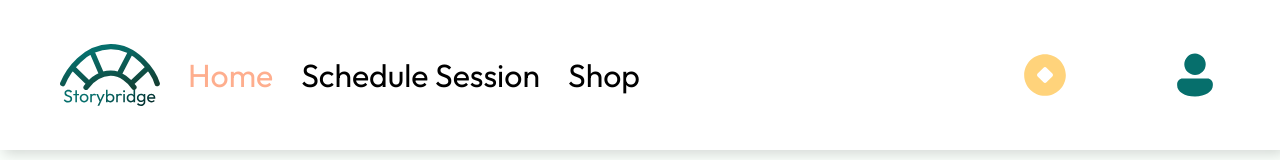
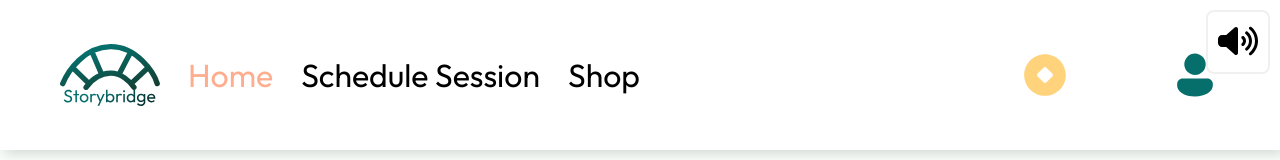
Before and after one commit to s-palakur/story-bridge, a Next.js app in the folder storybridge/: page /dashboard in a window 1280 px wide. Shown: the top 160 px of the page. Built offline with nearby package versions, Linux system fonts and the light colour scheme.

Commit message:
added accessibility tts

```diff
--- a/storybridge/app/dashboard/Dash.js
+++ b/storybridge/app/dashboard/Dash.js
@@ -6,6 +6,8 @@ import {
   addElderToFirestore,
   addKidToFirestore
 } from "../firebase";
+
+import TextToSpeechButton from "./tts.js"
 
 export default function Dash() {
   const router = useRouter();
@@ -25,7 +27,9 @@ export default function Dash() {
 
   return (
     <div className={styles.main}>
+      <TextToSpeechButton />
       <div className={styles.logoContainer}>
+      <div id="readable">
         <p className={styles.description}>I am a...</p>
         <div className={styles.buttonContainer}>
           <button
@@ -41,7 +45,8 @@ export default function Dash() {
             Elder
           </button>
         </div>
+        </div>
       </div>
-    </div>
+     </div>
   );
 }
--- a/storybridge/app/dashboard/Dash.module.css
+++ b/storybridge/app/dashboard/Dash.module.css
@@ -56,6 +56,20 @@
     cursor: pointer;
   }
 
+  .buttontts {
+    position: fixed;
+    top: 10px;
+    right: 10px;
+    background-color: white;
+    color: black;
+    width: 4rem;
+    height: 4rem;
+    border-radius: 0.5rem;
+    border: 2px solid #F0F0F0;
+    font-size: 2rem;
+    cursor: pointer;
+  }
+
   .button:hover {
     box-shadow: 2px 2px 8px rgba(0, 0, 0, 0.1);
     border: 2px solid #d0d0d0;
--- /dev/null
+++ b/storybridge/app/dashboard/tts.js
@@ -0,0 +1,30 @@
+import { FontAwesomeIcon } from '@fortawesome/react-fontawesome';
+import { faVolumeUp } from '@fortawesome/free-solid-svg-icons';
+
+import styles from "./Dash.module.css";
+
+const TextToSpeechButton = () => {
+  const handleReadText = () => {
+    // const textToRead = document.querySelector(‘.styles.logoContainer’).innerText;
+    const textToRead = document.querySelector("#readable").textContent;
+    if ('speechSynthesis' in window) {
+      const utterance = new SpeechSynthesisUtterance(textToRead);
+      // get voice options
+      const voices = window.speechSynthesis.getVoices();
+      // console.log(voices)
+      const desiredVoice = voices.find(voice => voice.name === "Grandpa (English (United Kingdom))");
+      // Set the desired voice for the utterance
+      utterance.voice = desiredVoice;
+      speechSynthesis.speak(utterance);
+    } else {
+      alert('Text-to-speech not supported in your browser. Please try a different browser.');
+    }
+  };
+  return (
+    <button className={styles.buttontts} onClick={handleReadText}>
+    <FontAwesomeIcon icon={faVolumeUp} />
+    </button>
+  );
+};
+
+export default TextToSpeechButton;
```
